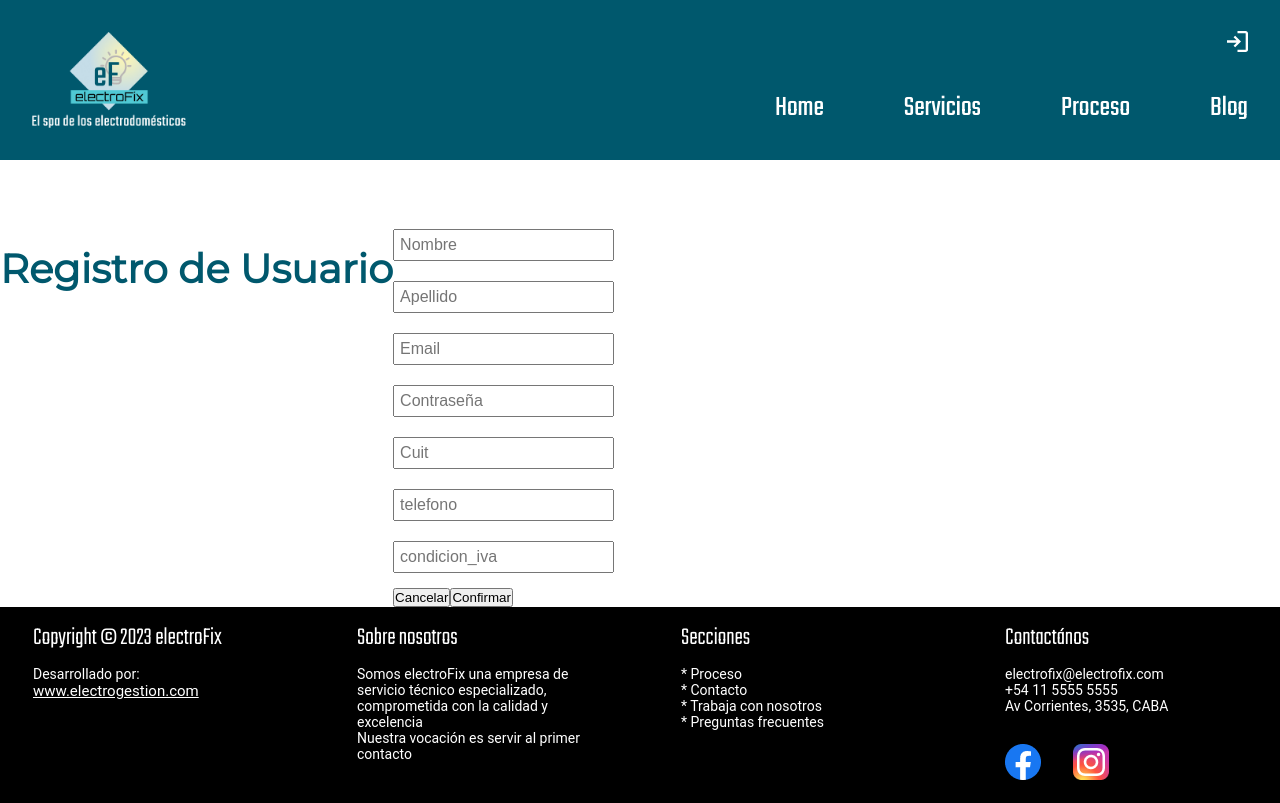
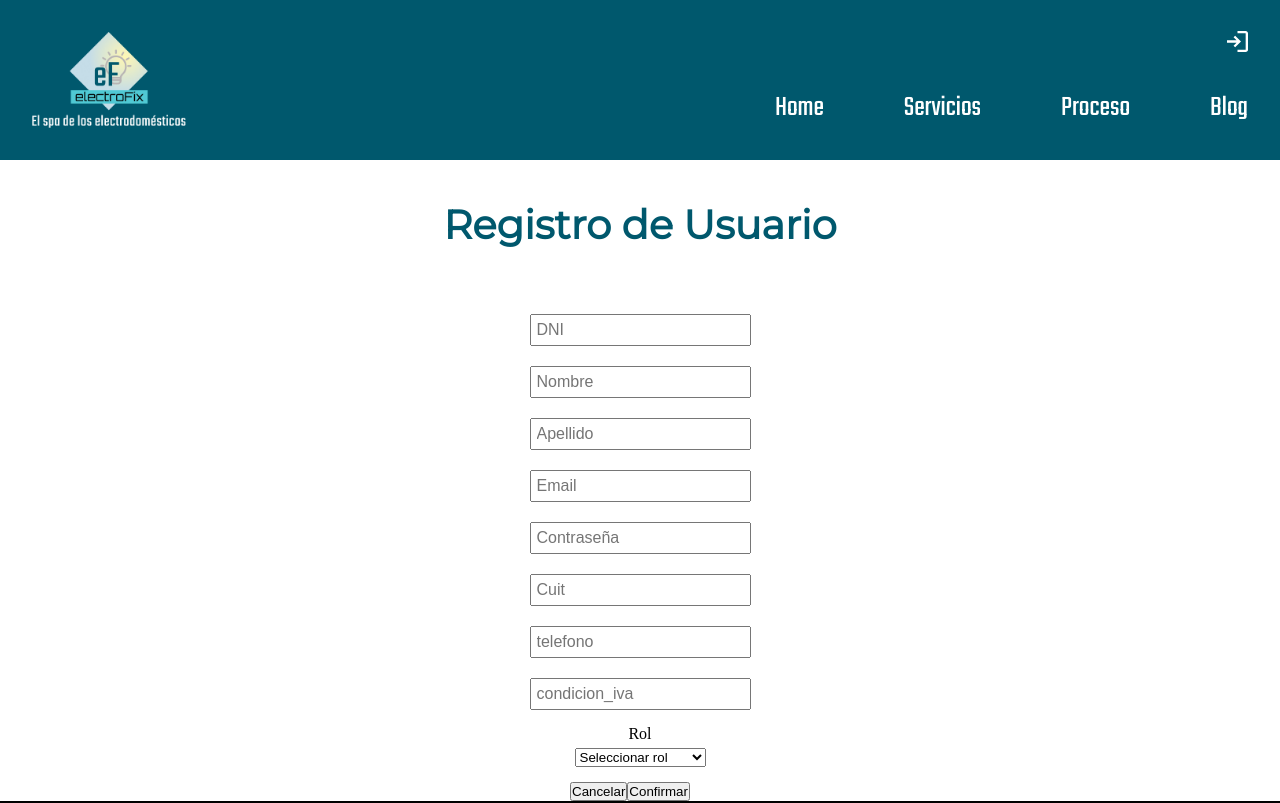
Before and after one commit to agusder95/electroFix, a React (Vite) app: page /usuario in a window 1280 px wide. Shown: the top 803 px of the page. Built offline with nearby package versions, Linux system fonts and the light colour scheme.

Commit message:
seguimos con el registro de usuario

```diff
--- a/src/App.css
+++ b/src/App.css
@@ -1,12 +1,12 @@
 .AppWrapper{
-     padding-top: 11rem;
+     padding-top: 7rem;
      max-width: 1280px;
-
-
-
 
      margin: auto;
 
 
 
+
+
+
 }
--- a/src/pages/client/style.scss
+++ b/src/pages/client/style.scss
@@ -3,7 +3,8 @@
 @import '../../assets//scss/fonts.scss';
 
 .clientWrapper{
-
+  display: flex;
+  flex-direction: column;
   h1 {
     margin-top: 20px;
 
--- a/src/pages/supplier/style.scss
+++ b/src/pages/supplier/style.scss
@@ -2,7 +2,7 @@
 
 #SupplierWrapper {
   max-width: 50rem;
-  border: 1px solid black;
+//  border: 1px solid black;
   border-radius: 10px;
   margin: auto;
   display: flex;
--- a/src/pages/user/style.scss
+++ b/src/pages/user/style.scss
@@ -1,31 +1,29 @@
+@import "../../assets/scss/colors.scss";
+@import "../../assets//scss/fonts.scss";
 
-
-@import '../../assets/scss/colors.scss';
-@import '../../assets//scss/fonts.scss';
-
-.userWraper{
+.userWraper {
     display: flex;
+    flex-direction: column;
+    align-items: center;
+}
 
 
   h1 {
-        margin-top: 20px;
-        display: flex;
-
     text-align: center;
-        margin-bottom: 50px;
+    margin-bottom: 60px;
+    padding-top: 2.5rem;
     color: $primary-color;
   }
 
 
+.form-group {
+    width: 300px;
 }
 
-.form-group{
-
- //   display: flex;
-
-    flex-direction: column;
-    align-items: center;
-    margin-bottom: 15px;
+.confirm {
+    display: flex;
+    margin-top: 10px;
+    margin-left: 80px;
 
 
 }
--- a/src/pages/user/user.jsx
+++ b/src/pages/user/user.jsx
@@ -2,34 +2,39 @@ import React, { useState } from "react";
 
 import "./style.scss";
 
-const BASE_URL = "https://electrofix-usuarios-y-roles.onrender.com/";
+const BASE_URL = "https://electrofix-usuarios-y-roles.onrender.com";
 
 const User = () => {
-
   const [usuario, setUsuario] = useState({
-    nombre: '',
-    apellido: '',
-    email: '',
-    contraseña: '',
-    cuit: '',
-    telefono: '',
-    condicion_iva: '',
-//    rol: "cliente",
+    id: "",
+    first_name: "",
+    last_name: "",
+    email: "",
+    password: "",
+    cuit: "",
+    telefono: "",
+    condicion_iva: "",
+    rol:[],
   });
 
+  const handleInputChange = (event) => {
+    let { name, value } = event.target;
 
+    if (name === "id" || name === "cuit" || name === "telefono") {
+      console.log("CASTING");
+      value = Number(value);
+    }
 
-  const handleInputChange = (e) => {
-//    const { placeholder, value } = e.target;
- //   setUsuario({ ...usuario, [placeholder]: value });
-
-   console.log(e);
+    setUsuario((prevUsuario) => ({
+      ...prevUsuario,
+      [name]: value,
+    }));
   };
 
-  const handleConfirmar = () => {
+  const handleConfirmar = (e) => {
+    e.preventDefault();
 
-
- fetch(BASE_URL + "/usuario", {
+    fetch(BASE_URL + "/usuario/clientes", {
       method: "POST",
       headers: {
         "Content-Type": "application/json",
@@ -37,16 +42,38 @@ const User = () => {
 
       body: JSON.stringify(usuario),
     })
-
-    .then(response => response.json())
-    .then(data => {
+      .then((response) => response.json())
+      .then((data) => {
         console.log(data);
         setRegisteredUser(data);
       })
-    .catch(error => {
-      console.error('Error de petición al servidor:', error);
+      .catch((error) => {
+        console.error("Error de petición al servidor:", error);
       });
   };
+
+  const handleRol = (e) => {
+    e.preventDefault();
+
+    fetch(BASE_URL + "/usuario/rol", {
+      method: "GET",
+      headers: {
+        "Content-Type": "application/json",
+      },
+
+      body: JSON.stringify(usuario.rol),
+    })
+      .then((response) => response.json())
+      .then((data) => {
+        console.log(data);
+        setRegisteredUser(data);
+      })
+      .catch((error) => {
+        console.error("Error de petición al servidor:", error);
+      });
+  };
+
+
 
 
 
@@ -62,7 +89,7 @@ const User = () => {
       rol: "cliente",
     });
   };
-
+  /*
   const FormHandler = (e) => {
      e.preventDefault();
 
@@ -71,19 +98,29 @@ const User = () => {
       return;
     }
   };
-
+*/
   return (
     <div className="userWraper">
-
       <h1>Registro de Usuario</h1>
 
       <form onSubmit={handleConfirmar}>
+        <div className="form-group">
+          <label htmlFor="id"></label>
+          <input
+            type="text"
+            placeholder="DNI"
+            value={usuario.id}
+            name="id"
+            onChange={handleInputChange}
+          />
+        </div>
         <div className="form-group">
           <label htmlFor="nombre"></label>
           <input
             type="text"
             placeholder="Nombre"
-            value={usuario.nombre}
+            value={usuario.first_name}
+            name="first_name"
             onChange={handleInputChange}
           />
         </div>
@@ -93,7 +130,8 @@ const User = () => {
           <input
             type="text"
             placeholder="Apellido"
-            value={usuario.apellido}
+            value={usuario.last_name}
+            name="last_name"
             onChange={handleInputChange}
           />
         </div>
@@ -104,6 +142,7 @@ const User = () => {
             type="text"
             placeholder="Email"
             value={usuario.email}
+            name="email"
             onChange={handleInputChange}
           />
         </div>
@@ -111,9 +150,10 @@ const User = () => {
         <div className="form-group">
           <label htmlFor="contraseña"></label>
           <input
-            type="text"
+            type="password"
             placeholder="Contraseña"
-            value={usuario.contraseña}
+            value={usuario.password}
+            name="password"
             onChange={handleInputChange}
           />
         </div>
@@ -122,8 +162,10 @@ const User = () => {
           <label htmlFor="cuit"></label>
           <input
             type="text"
+            inputMode="numeric"
             placeholder="Cuit"
             value={usuario.cuit}
+            name="cuit"
             onChange={handleInputChange}
           />
         </div>
@@ -132,8 +174,10 @@ const User = () => {
           <label htmlFor="telefono"></label>
           <input
             type="text"
+            inputMode="numeric"
             placeholder="telefono"
             value={usuario.telefono}
+            name="telefono"
             onChange={handleInputChange}
           />
         </div>
@@ -144,18 +188,42 @@ const User = () => {
             type="text"
             placeholder="condicion_iva"
             value={usuario.condicion_iva}
+            name="condicion_iva"
             onChange={handleInputChange}
           />
         </div>
 
+
+
+        <div className="form-group">
+        <label htmlFor="rol">Rol</label>
+        <select
+          type="text"
+          placeholder="Rol"
+          className="RolItem"
+          value={usuario.rol}
+          name="rol"
+          onChange={handleRol}
+        >
+          <option value="">Seleccionar rol</option>
+          <option value={1}>Técnico</option>
+          <option value={2}>Administrativo</option>
+          <option value={3}>Atención al cliente</option>
+        </select>
+        </div>
+
+
+
         {/*    {error && <p className="error"> {error} </p>} */}
 
+        <div className="confirm">
           <button type="button" onClick={handleCancelar}>
             Cancelar
           </button>
           <button type="submit" onClick={handleConfirmar}>
             Confirmar
           </button>
+        </div>
       </form>
     </div>
   );
```
Lines whose indentation alone changed are shown as unchanged.
